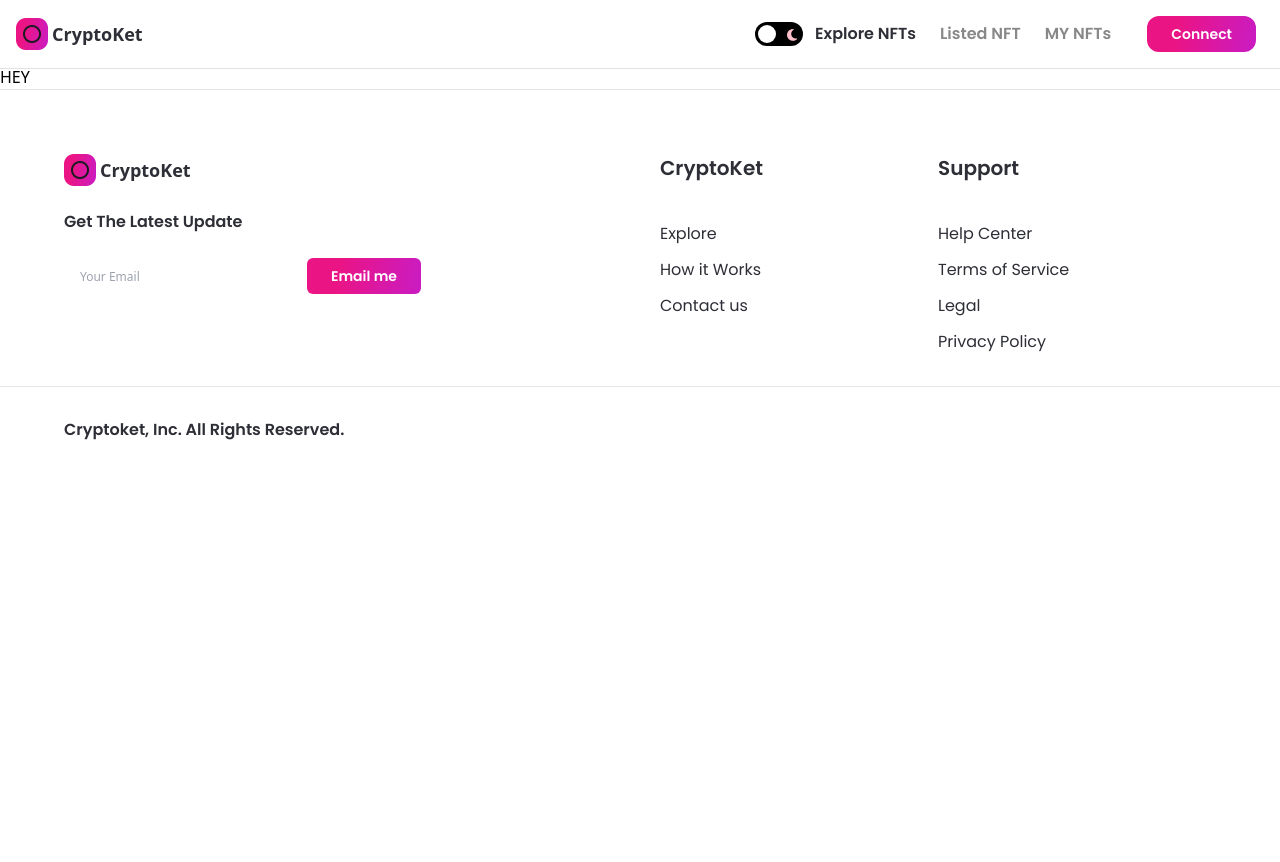
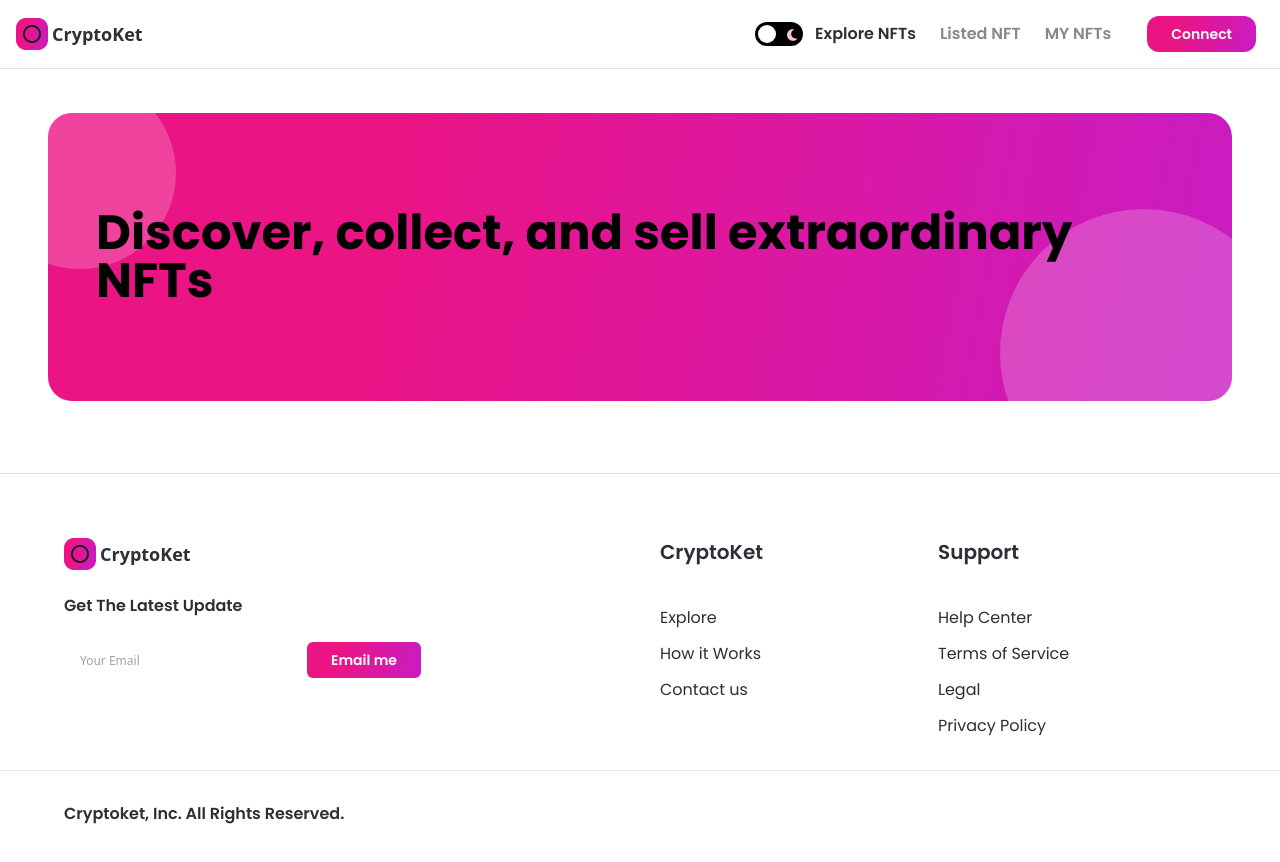
Before and after one commit to SahilPanhotra/CryptoKet, a Next.js app: page / in a window 1280 px wide. Shown: the top 862 px of the page. Before the commit the page ends 800 px from the top, so only its background shows below. Built offline with nearby package versions, Linux system fonts and the light colour scheme.

Commit message:
build:banner component

```diff
--- /dev/null
+++ b/components/Banner.jsx
@@ -0,0 +1,13 @@
+import React from 'react';
+
+const Banner = ({ name, parentStyles, childStyles }) => (
+  <div className={`relative w-full flex items-center z-0 overflow-hidden nft-gradient ${parentStyles}`}>
+    <p className={`font-bold text-5xl font-poppins leading-70${childStyles}`}>
+      {name}
+    </p>
+    <div className="absolute w-48 h-48 sm:w-32 sm:h-32 rounded-full white-bg -top-9 -left-16 -z-5" />
+    <div className="absolute w-72 h-72 sm:w-56 sm:h-56 rounded-full white-bg -bottom-24 -right-14 -z-5" />
+  </div>
+);
+
+export default Banner;
--- a/components/index.js
+++ b/components/index.js
@@ -1,5 +1,6 @@
 import Footer from './Footer';
 import Navbar from './Navbar';
 import Button from './Button';
+import Banner from './Banner';
 
-export { Button, Navbar, Footer };
+export { Button, Navbar, Footer, Banner };
--- a/pages/index.jsx
+++ b/pages/index.jsx
@@ -1,7 +1,14 @@
+import { Banner } from '../components';
 
 const Home = () => (
-  <div className="">
-    <h1 className="dark:text-red-600">HEY</h1>
+  <div className="flex justify-center ms:px-4 p-12">
+    <div className="w-full minmd:w-4/5">
+      <Banner
+        name="Discover, collect, and sell extraordinary NFTs"
+        parentStyles="justify-start mb-6 h-72 sm:h-60 p-12 xs:p-4 xs:h-44 rounded-3xl"
+        childStyles="md:text-4xl sm:text-2xl xs:text-xl text-left"
+      />
+    </div>
   </div>
 );
 
```
